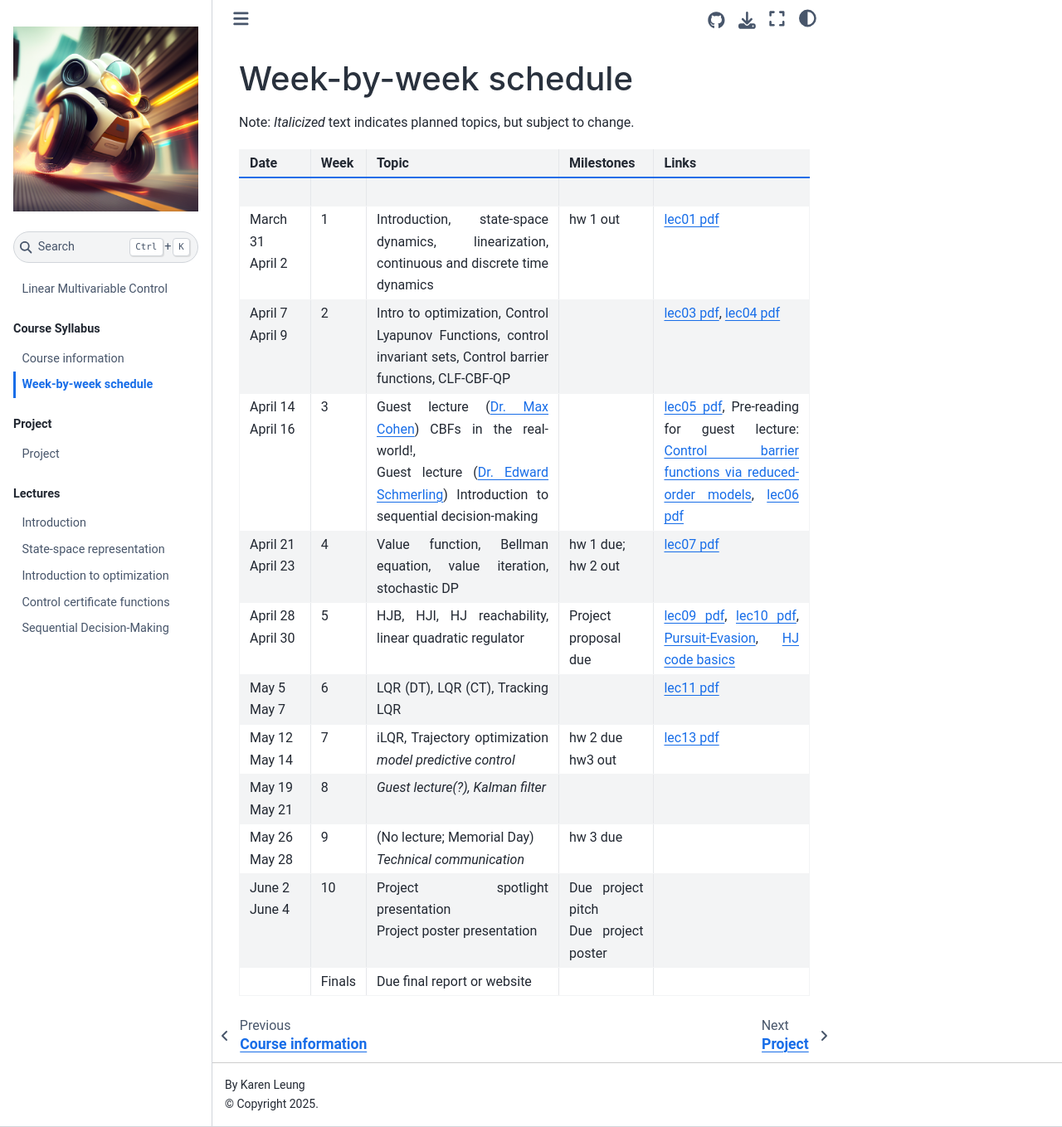
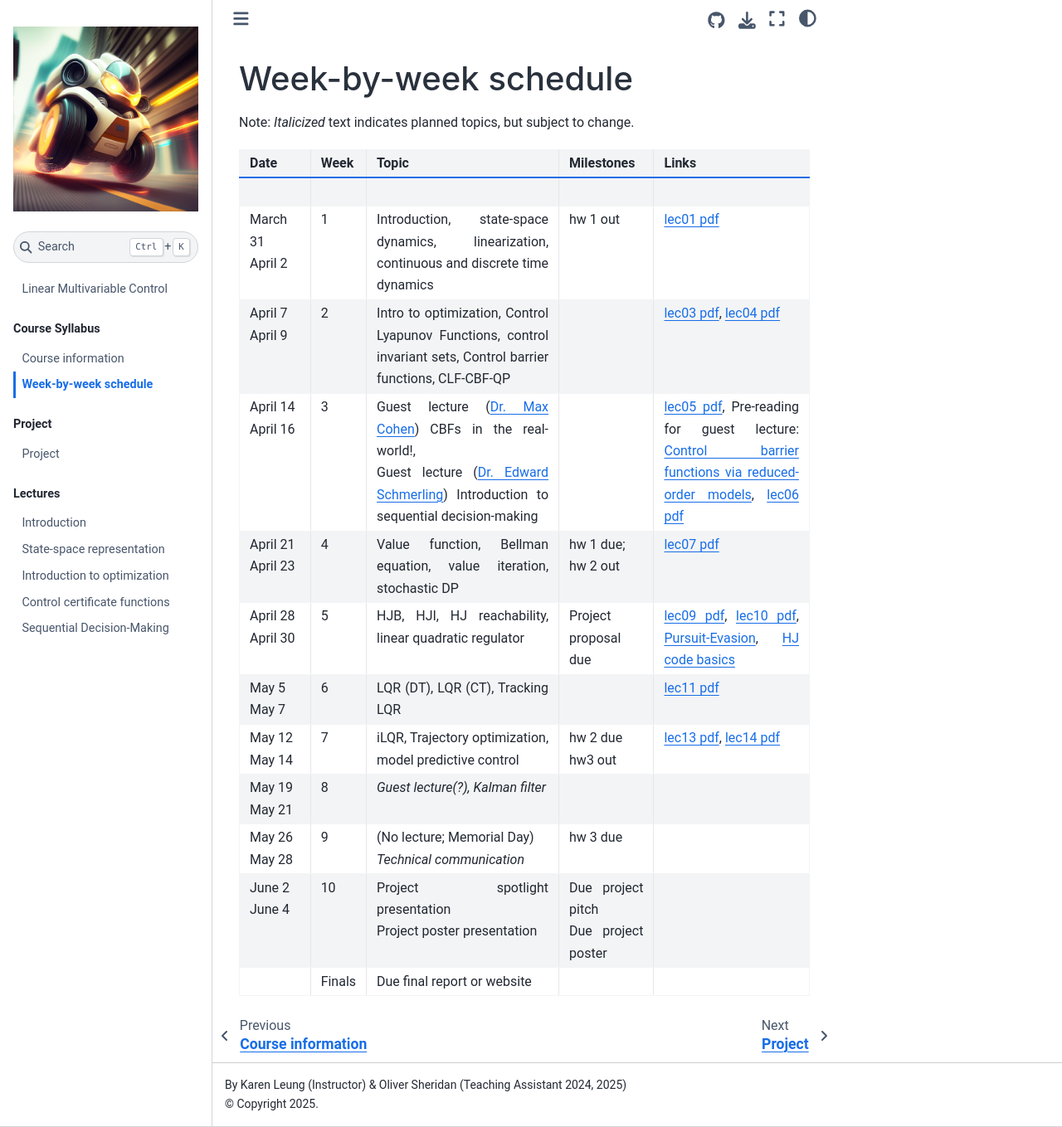
Before and after one commit to jimmyfowler/lmc-book, a Jupyter Book: the page built from logistics/schedule.md, in a window 1280 px wide and 1359 px high. Shown: the whole window at 83% size. Built offline with Jupyter Book 1.0.4 settings and Sphinx 7.4.7 and the Sphinx Book theme 1.1.4, drawn with Linux system fonts in a browser that asks for light colours; pages that are not in the unit, such as notebooks, are missing from menus.

Commit message:
lecture 14

```diff
--- a/_config.yml
+++ b/_config.yml
@@ -1,6 +1,6 @@
 # Book settings
 title: Linear Multivariable Control
-author: Karen Leung
+author: Karen Leung (Instructor) & Oliver Sheridan (Teaching Assistant 2024, 2025)
 logo: _static/images/class_icon.png
 copyright: "2025"
 
--- a/logistics/schedule.md
+++ b/logistics/schedule.md
@@ -10,7 +10,7 @@
 | April 21 <br> April 23 |   4    | Value function, Bellman equation, value iteration, stochastic DP | hw 1 due; <br> hw 2 out |  [lec07 pdf](https://github.com/UW-CTRL/lmc-book/blob/main/_static/pdfs/lecture_07.pdf)|
 | April 28 <br> April 30 |   5    | HJB, HJI, HJ reachability, linear quadratic regulator | Project proposal due | [lec09 pdf](https://github.com/UW-CTRL/lmc-book/blob/main/_static/pdfs/lecture_09.pdf),  [lec10 pdf](https://github.com/UW-CTRL/lmc-book/blob/main/_static/pdfs/lecture_10.pdf), [Pursuit-Evasion](https://github.com/StanfordASL/AA203-Examples/blob/2022/Lecture-12/HJ%20Reachability%20--%20Pursuit%20Evasion.ipynb), [HJ code basics](https://github.com/UW-CTRL/lmc-book/blob/main/examples/hj_reachability_basics.ipynb)|
 | May 5 <br> May 7       |   6    | LQR (DT), LQR (CT), Tracking LQR | | [lec11 pdf](https://github.com/UW-CTRL/lmc-book/blob/main/_static/pdfs/lecture_11.pdf) |
-| May 12 <br> May 14     |   7    | iLQR, Trajectory optimization *model predictive control* | hw 2 due <br> hw3 out| [lec13 pdf](https://github.com/UW-CTRL/lmc-book/blob/main/_static/pdfs/lecture_13.pdf) |
+| May 12 <br> May 14     |   7    | iLQR, Trajectory optimization, model predictive control | hw 2 due <br> hw3 out| [lec13 pdf](https://github.com/UW-CTRL/lmc-book/blob/main/_static/pdfs/lecture_13.pdf), [lec14 pdf](https://github.com/UW-CTRL/lmc-book/blob/main/_static/pdfs/lecture_14.pdf) |
 | May 19 <br> May 21     |   8    | *Guest lecture(?), Kalman filter*| | |
 | May 26 <br> May 28     |   9    | (No lecture; Memorial Day) <br> *Technical communication* | hw 3 due | |
 | June 2 <br> June 4     |   10   | Project spotlight presentation <br> Project poster presentation | Due project pitch <br> Due project poster | |
```
Also changed, not shown: 1 other file.
